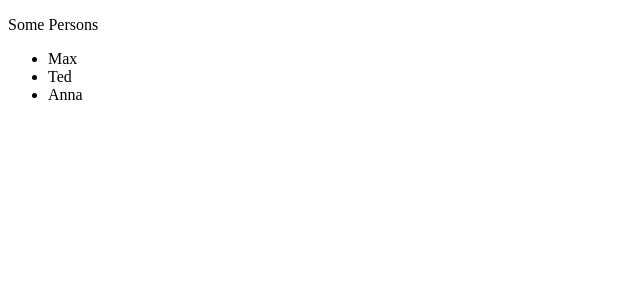
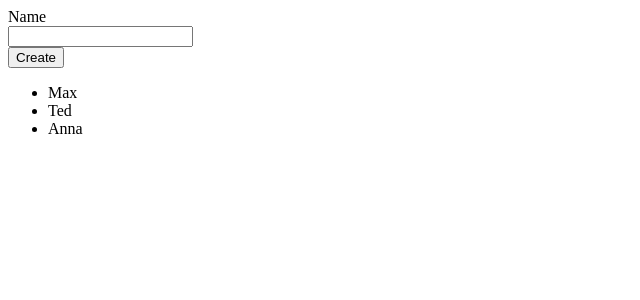
Before and after one commit to ALayendecker/ng-refresher, an Angular app: page / in a window 1280 px wide. Shown: the top 300 px of the page, without its empty margins (0-640 px from the left). Built offline with nearby package versions, Linux system fonts and the light colour scheme.

Commit message:
HandleUserInput

```diff
--- a/src/app/app.component.html
+++ b/src/app/app.component.html
@@ -1 +1,2 @@
+<app-person-input></app-person-input>
 <app-persons [personList]="persons"></app-persons>
--- a/src/app/app.module.ts
+++ b/src/app/app.module.ts
@@ -3,9 +3,10 @@ import { NgModule } from '@angular/core';
 
 import { AppComponent } from './app.component';
 import { PersonsComponent } from './persons/persons.component';
+import { PersonInputComponent } from './persons/person-input.component';
 
 @NgModule({
-  declarations: [AppComponent, PersonsComponent],
+  declarations: [AppComponent, PersonsComponent, PersonInputComponent],
   imports: [BrowserModule],
   providers: [],
   //only root app has to be registered in boostrap
--- /dev/null
+++ b/src/app/persons/person-input.component.css
@@ -0,0 +1,5 @@
+label,
+input,
+button {
+  display: block;
+}
--- /dev/null
+++ b/src/app/persons/person-input.component.html
@@ -0,0 +1,3 @@
+<label for="name">Name</label>
+<input type="text" id="name" />
+<button>Create</button>
--- a/src/app/persons/persons.component.html
+++ b/src/app/persons/persons.component.html
@@ -1,4 +1,3 @@
-<p>Some Persons</p>
 <ul>
   <!-- ngfor can be used to loop inside html this is called a directive -->
   <li *ngFor="let person of personList">{{ person }}</li>
```
Also changed, not shown: src/app/persons/person-input.component.ts (added, +10 -0 lines).
